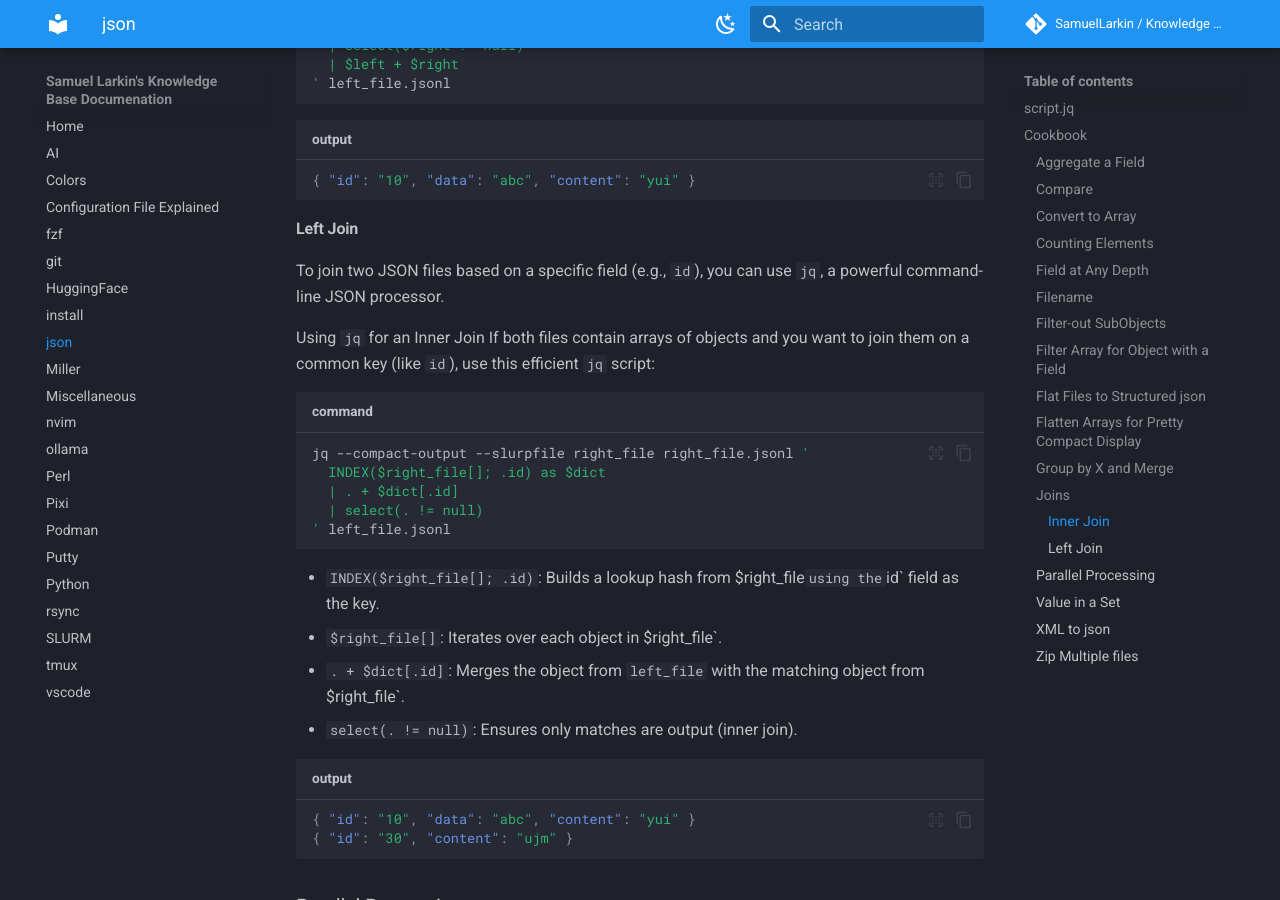
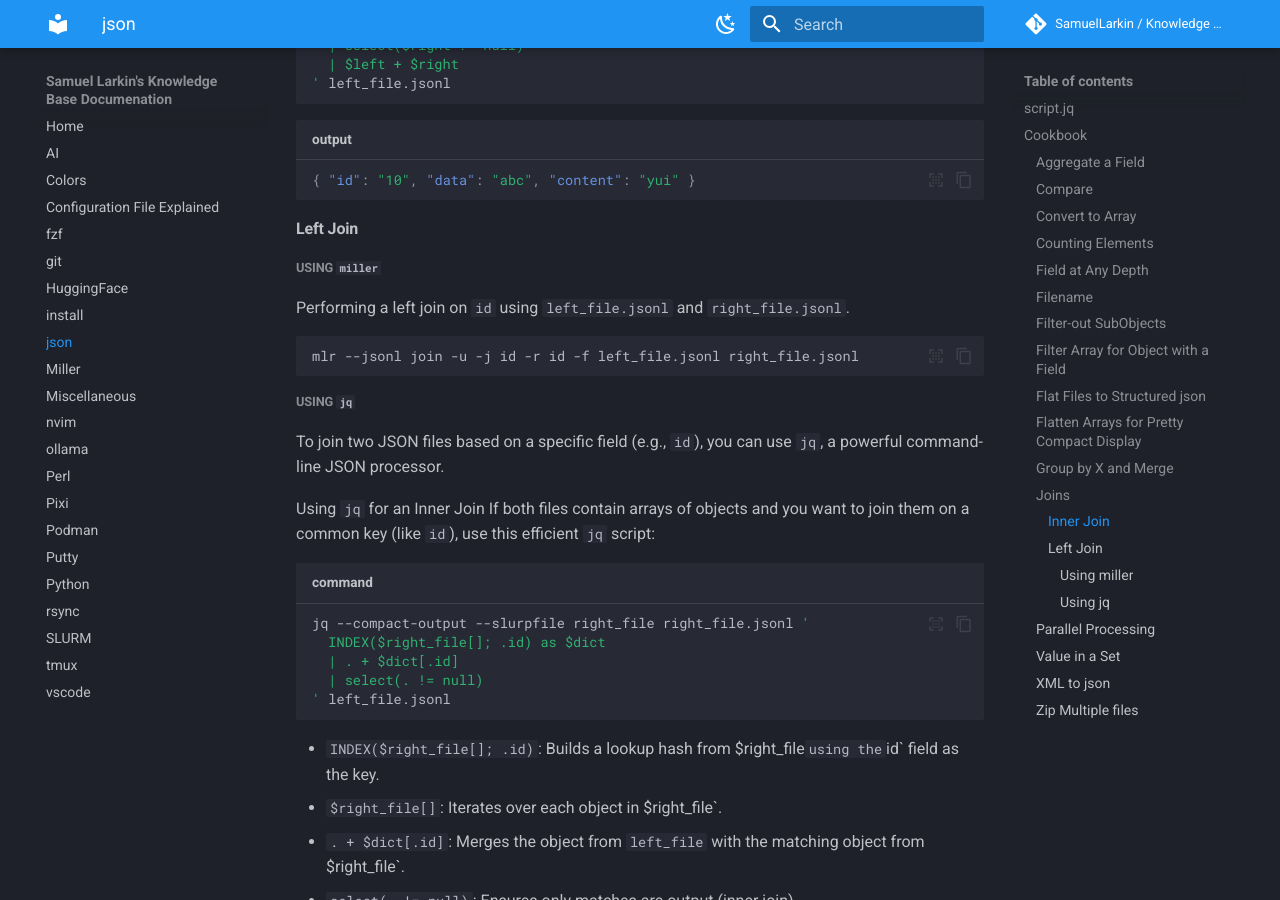
Before and after one commit to SamuelLarkin/kb, an MkDocs documentation site: the page built from docs/json.md, in a window 1280 px wide and 900 px high, scrolled down 7832 px. Built offline with MkDocs 1.6.1 and Material for MkDocs 9.7.7, drawn with Linux system fonts in a browser that asks for light colours; comment, search, counter and statistics services are not loaded; the version menu is left out.

Commit message:
docs(json): using miller to perform a left join

````diff
--- a/docs/json.md
+++ b/docs/json.md
@@ -364,6 +364,16 @@ jq --compact-output --slurpfile right_file right_file.jsonl '
 
 #### Left Join
 
+##### Using `miller`
+
+Performing a left join on `id` using `left_file.jsonl` and `right_file.jsonl`.
+
+```sh
+mlr --jsonl join -u -j id -r id -f left_file.jsonl right_file.jsonl
+```
+
+##### Using `jq`
+
 To join two JSON files based on a specific field (e.g., `id`), you can use `jq`, a powerful command-line JSON processor.
 
 Using `jq` for an Inner Join
````
